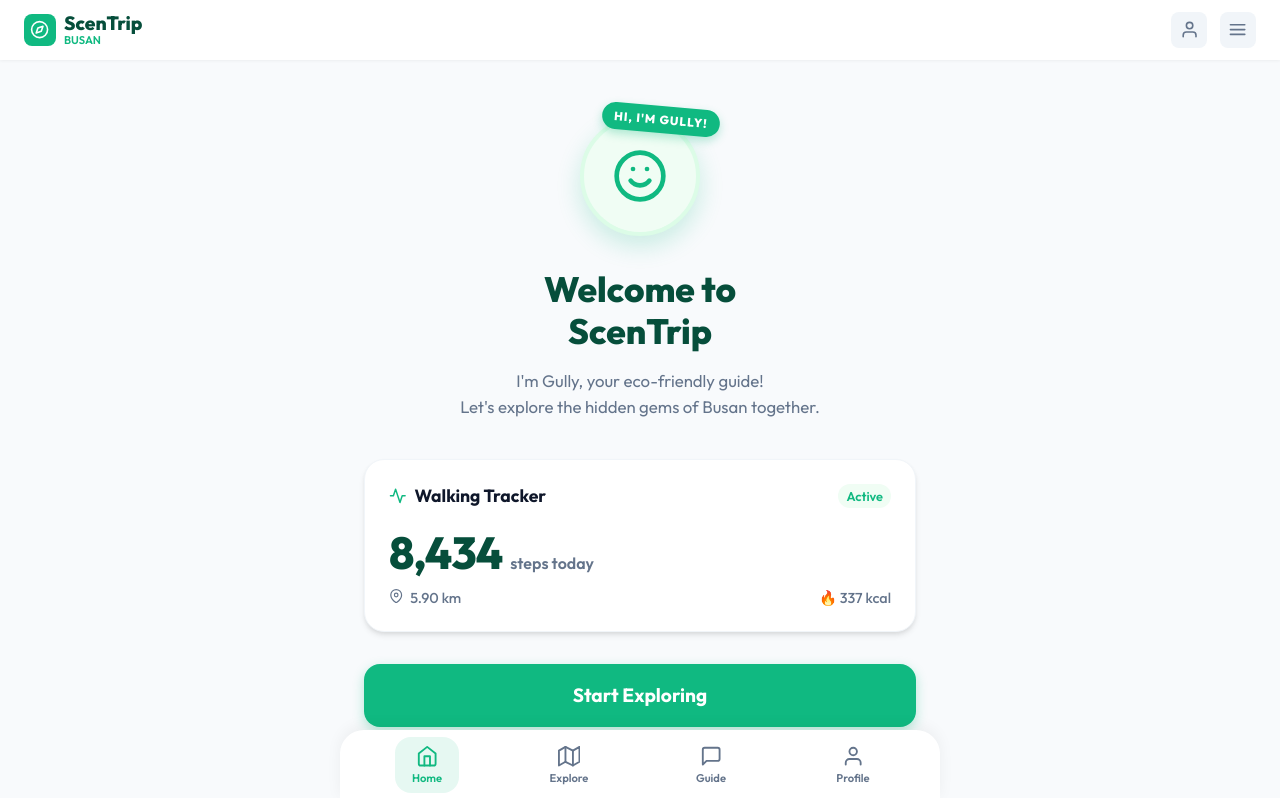
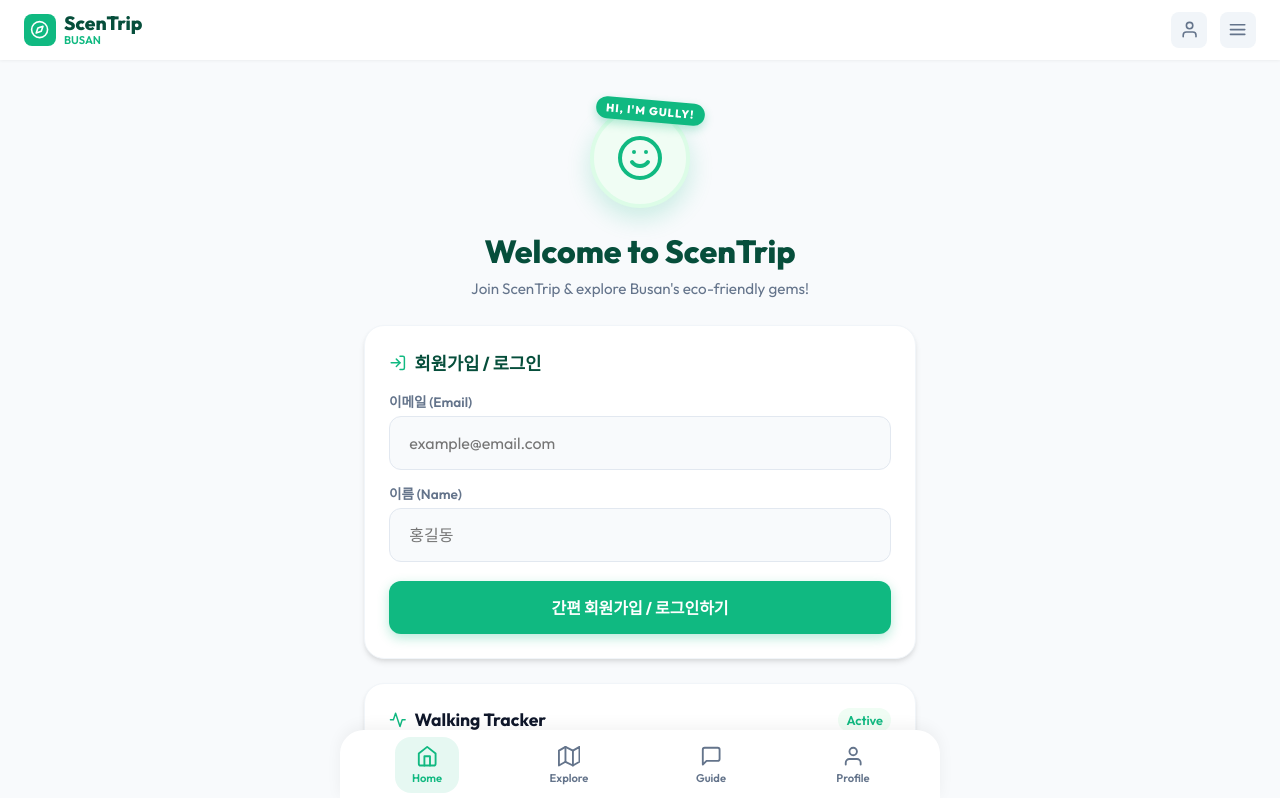
Before and after one commit to jijeongin53-ops/scentrip, a React (Vite) app: page / in a window 1280 px wide. Shown: the top 798 px of the page. Built offline with nearby package versions, Linux system fonts and the light colour scheme; no server answers; a web font is replaced by a local one.

Commit message:
Add embedded Sign Up / Login form on Main page with Google Sheets integration

```diff
--- a/src/App.jsx
+++ b/src/App.jsx
@@ -76,7 +76,7 @@ function AppContent({ user, handleLogin, handleLogout }) {
 
       <main className="main-content">
         <Routes>
-          <Route path="/" element={<Home />} />
+          <Route path="/" element={<Home user={user} onLogin={handleLogin} />} />
           <Route path="/explore" element={<MapDirectory />} />
           <Route path="/guide" element={<Guide />} />
           <Route path="/profile" element={<Profile user={user} onLogout={handleLogout} />} />
--- a/src/pages/Home.jsx
+++ b/src/pages/Home.jsx
@@ -1,17 +1,33 @@
 import React, { useState, useEffect } from 'react';
 import { useNavigate } from 'react-router-dom';
-import { FiMapPin, FiSmile, FiActivity } from 'react-icons/fi';
+import { FiMapPin, FiSmile, FiActivity, FiUserCheck, FiLogIn } from 'react-icons/fi';
+import { loginUser } from '../services/googleSheets';
 
-const Home = () => {
+const Home = ({ user, onLogin }) => {
   const navigate = useNavigate();
   const [steps, setSteps] = useState(0);
+
+  // Auth form state
+  const [email, setEmail] = useState('');
+  const [name, setName] = useState('');
+  const [loading, setLoading] = useState(false);
+
+  const handleAuthSubmit = async (e) => {
+    e.preventDefault();
+    if (!email || !name) return;
+    setLoading(true);
+    const userData = await loginUser({ email, name });
+    setLoading(false);
+    if (userData && onLogin) {
+      onLogin(userData);
+    }
+  };
 
   // Mock pedometer/walking feature logic
   useEffect(() => {
     const savedSteps = parseInt(localStorage.getItem('scentrip_steps') || '8432');
     setSteps(savedSteps);
 
-    // Simulate taking steps
     const interval = setInterval(() => {
       setSteps(prev => {
         const newSteps = prev + Math.floor(Math.random() * 3);
@@ -27,21 +43,21 @@ const Home = () => {
     <div className="page-container" style={{ display: 'flex', flexDirection: 'column', alignItems: 'center' }}>
 
       {/* Avatar / Boogi equivalent */}
-      <div style={{ marginTop: '2rem', marginBottom: '2rem', position: 'relative' }}>
+      <div style={{ marginTop: '1.5rem', marginBottom: '1.5rem', position: 'relative' }}>
         <div style={{
-          width: '120px', height: '120px', borderRadius: '50%',
+          width: '100px', height: '100px', borderRadius: '50%',
           background: '#f0fdf4', border: '4px solid #dcfce7',
           display: 'flex', alignItems: 'center', justifyContent: 'center',
-          fontSize: '3.5rem', color: 'var(--accent-color)',
+          fontSize: '3rem', color: 'var(--accent-color)',
           boxShadow: '0 10px 25px rgba(16,185,129,0.2)'
         }}>
           <FiSmile />
         </div>
         <div style={{
-          position: 'absolute', top: '-10px', right: '-20px',
+          position: 'absolute', top: '-8px', right: '-15px',
           background: 'var(--accent-color)', color: 'white',
-          padding: '6px 12px', borderRadius: '16px',
-          fontSize: '0.75rem', fontWeight: '800', letterSpacing: '1px',
+          padding: '4px 10px', borderRadius: '16px',
+          fontSize: '0.7rem', fontWeight: '800', letterSpacing: '1px',
           boxShadow: '0 4px 10px rgba(16,185,129,0.3)',
           transform: 'rotate(5deg)'
         }}>
@@ -50,17 +66,84 @@ const Home = () => {
       </div>
 
       {/* Welcome Text */}
-      <div style={{ textAlign: 'center', marginBottom: '2.5rem' }}>
-        <h1 style={{ fontSize: '2.2rem', fontWeight: '800', color: 'var(--header-bg)', marginBottom: '1rem', lineHeight: '1.2' }}>
-          Welcome to<br/>ScenTrip
+      <div style={{ textAlign: 'center', marginBottom: '1.5rem' }}>
+        <h1 style={{ fontSize: '2rem', fontWeight: '800', color: 'var(--header-bg)', marginBottom: '0.5rem', lineHeight: '1.2' }}>
+          Welcome to ScenTrip
         </h1>
-        <p style={{ color: 'var(--text-secondary)', fontSize: '1.05rem', lineHeight: '1.5', padding: '0 1rem' }}>
-          I'm Gully, your eco-friendly guide!<br/>Let's explore the hidden gems of Busan together.
+        <p style={{ color: 'var(--text-secondary)', fontSize: '0.95rem', lineHeight: '1.5' }}>
+          {user ? `Hello ${user.name}! Ready for Busan?` : "Join ScenTrip & explore Busan's eco-friendly gems!"}
         </p>
       </div>
 
+      {/* Login / Sign Up Card (Shown when NOT logged in) */}
+      {!user ? (
+        <div style={{
+          width: '100%',
+          background: 'white',
+          borderRadius: '20px',
+          padding: '1.5rem',
+          boxShadow: 'var(--shadow-md)',
+          marginBottom: '1.5rem',
+          border: '1px solid #f1f5f9'
+        }}>
+          <h3 style={{ fontSize: '1.1rem', fontWeight: '700', color: 'var(--header-bg)', marginBottom: '1rem', display: 'flex', alignItems: 'center', gap: '0.5rem' }}>
+            <FiLogIn style={{ color: 'var(--accent-color)' }} /> 회원가입 / 로그인
+          </h3>
+          <form onSubmit={handleAuthSubmit} style={{ display: 'flex', flexDirection: 'column', gap: '0.8rem' }}>
+            <div>
+              <label style={{ display: 'block', fontSize: '0.85rem', color: 'var(--text-secondary)', marginBottom: '0.3rem', fontWeight: '600' }}>이메일 (Email)</label>
+              <input
+                type="email"
+                placeholder="example@email.com"
+                required
+                value={email}
+                onChange={(e) => setEmail(e.target.value)}
+                style={{ marginBottom: 0 }}
+              />
+            </div>
+            <div>
+              <label style={{ display: 'block', fontSize: '0.85rem', color: 'var(--text-secondary)', marginBottom: '0.3rem', fontWeight: '600' }}>이름 (Name)</label>
+              <input
+                type="text"
+                placeholder="홍길동"
+                required
+                value={name}
+                onChange={(e) => setName(e.target.value)}
+                style={{ marginBottom: 0 }}
+              />
+            </div>
+            <button
+              type="submit"
+              className="btn-primary"
+              disabled={loading}
+              style={{ padding: '0.9rem', fontSize: '1rem', marginTop: '0.4rem', opacity: loading ? 0.7 : 1 }}
+            >
+              {loading ? '구글시트에 저장 중...' : '간편 회원가입 / 로그인하기'}
+            </button>
+          </form>
+        </div>
+      ) : (
+        <div style={{
+          width: '100%',
+          background: '#f0fdf4',
+          borderRadius: '16px',
+          padding: '1rem 1.2rem',
+          marginBottom: '1.5rem',
+          border: '1px solid #bbf7d0',
+          display: 'flex',
+          alignItems: 'center',
+          gap: '1rem'
+        }}>
+          <FiUserCheck style={{ fontSize: '1.8rem', color: 'var(--accent-color)' }} />
+          <div>
+            <div style={{ fontWeight: '700', color: 'var(--header-bg)' }}>{user.name}님 환영합니다!</div>
+            <div style={{ fontSize: '0.8rem', color: 'var(--text-secondary)' }}>{user.email} (구글 시트 연동 완료)</div>
+          </div>
+        </div>
+      )}
+
       {/* Walking Tracker Feature */}
-      <div style={{ width: '100%', background: 'white', borderRadius: '20px', padding: '1.5rem', boxShadow: 'var(--shadow-md)', marginBottom: '2rem', border: '1px solid #f1f5f9' }}>
+      <div style={{ width: '100%', background: 'white', borderRadius: '20px', padding: '1.5rem', boxShadow: 'var(--shadow-md)', marginBottom: '1.5rem', border: '1px solid #f1f5f9' }}>
         <div style={{ display: 'flex', justifyContent: 'space-between', alignItems: 'center', marginBottom: '1rem' }}>
           <h3 style={{ fontSize: '1.1rem', fontWeight: '700', color: 'var(--text-primary)', display: 'flex', alignItems: 'center', gap: '0.5rem' }}>
             <FiActivity style={{ color: 'var(--accent-color)' }} /> Walking Tracker
@@ -71,7 +154,7 @@ const Home = () => {
         </div>
 
         <div style={{ display: 'flex', alignItems: 'baseline', gap: '0.5rem', marginBottom: '0.5rem' }}>
-          <span style={{ fontSize: '2.8rem', fontWeight: '800', color: 'var(--header-bg)', letterSpacing: '-1px' }}>
+          <span style={{ fontSize: '2.5rem', fontWeight: '800', color: 'var(--header-bg)', letterSpacing: '-1px' }}>
             {steps.toLocaleString()}
           </span>
           <span style={{ color: 'var(--text-secondary)', fontWeight: '600' }}>steps today</span>
@@ -87,7 +170,7 @@ const Home = () => {
       <button
         className="btn-primary"
         onClick={() => navigate('/explore')}
-        style={{ width: '100%', padding: '1.2rem', fontSize: '1.2rem', borderRadius: '16px' }}
+        style={{ width: '100%', padding: '1.1rem', fontSize: '1.1rem', borderRadius: '16px' }}
       >
         Start Exploring
       </button>
```
